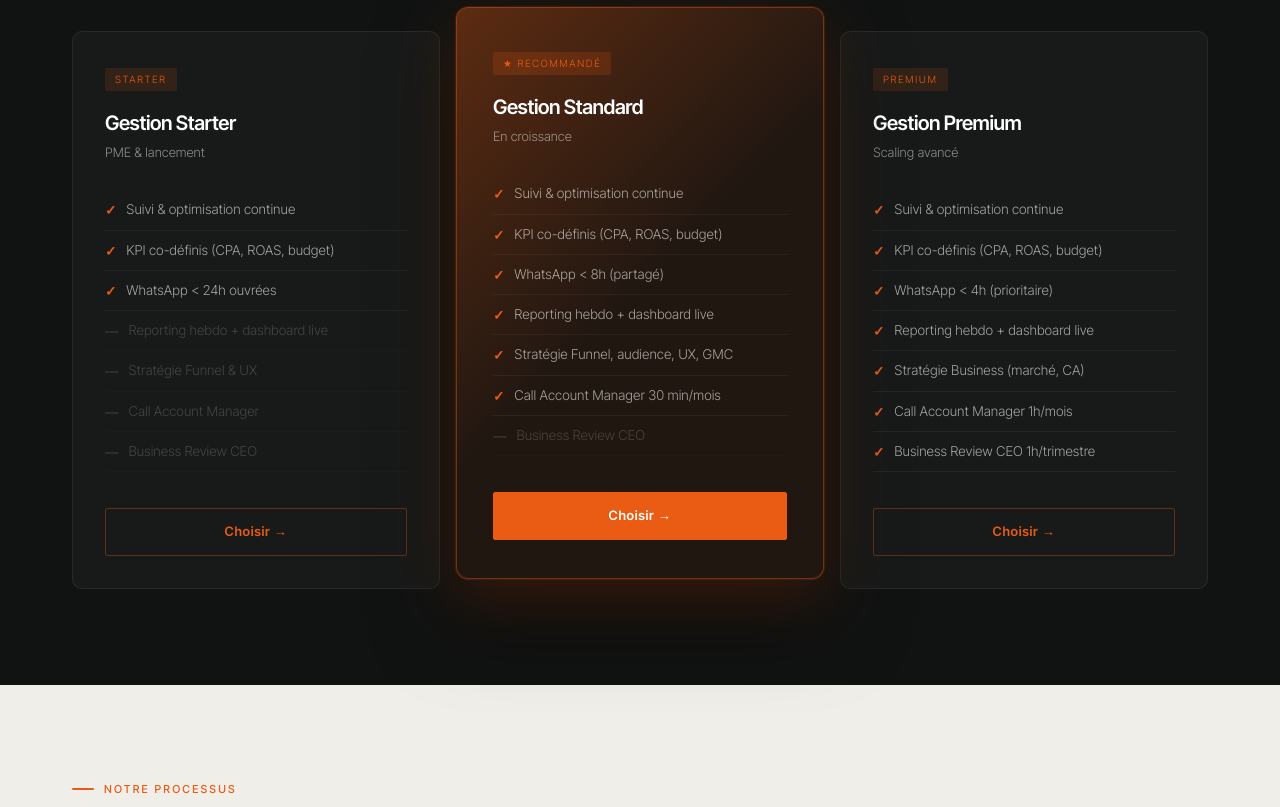
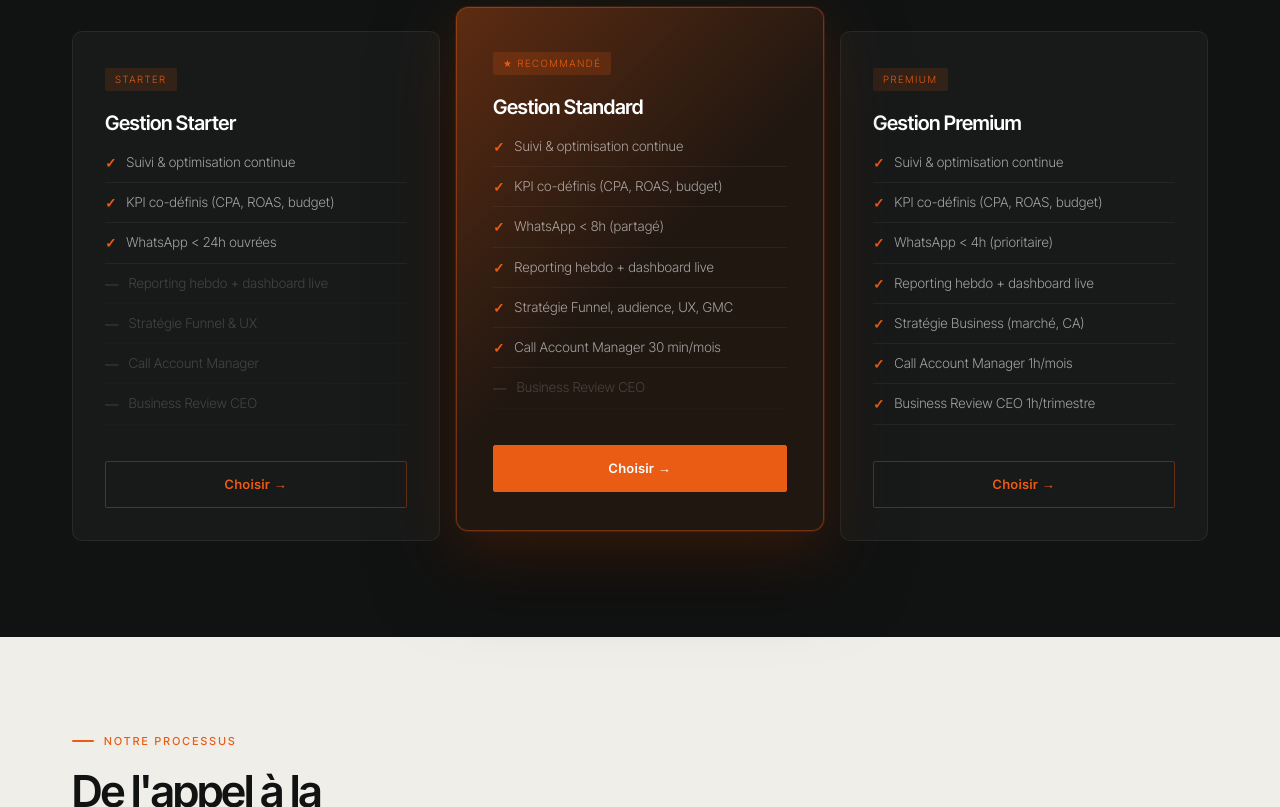
Before and after one commit to globalact-git/website, a website: page index.html in a window 1280 px wide. Shown: the part 4040-4847 px from the top of the page. Drawn offline with Linux system fonts and the light colour scheme.

Commit message:
feat: delete pack status

```diff
--- a/index.html
+++ b/index.html
@@ -860,7 +860,6 @@ function toggleFaq(btn) {
     <div class="offer-card">
       <span class="inline-block text-[10px] tracking-[0.15em] uppercase text-ga-orange bg-ga-orange/[0.12] px-2.5 py-1 rounded-sm mb-[18px] self-start">Starter</span>
       <div class="text-xl font-semibold text-white tracking-[-0.02em] mb-1.5">Gestion Starter</div>
-      <div class="text-[13px] text-white/50 mb-7 leading-[1.5]">PME &amp; lancement</div>
       <ul class="pack-features list-none mb-9 flex-1">
         <li class="text-[13.5px] text-white/60 py-[9px] border-b border-white/[0.05] flex items-start gap-2.5 leading-[1.5]">Suivi &amp; optimisation continue</li>
         <li class="text-[13.5px] text-white/60 py-[9px] border-b border-white/[0.05] flex items-start gap-2.5 leading-[1.5]">KPI co-définis (CPA, ROAS, budget)</li>
@@ -877,7 +876,6 @@ function toggleFaq(btn) {
     <div class="offer-card featured pack-card">
       <span class="inline-block text-[10px] tracking-[0.15em] uppercase text-ga-orange bg-ga-orange/[0.18] px-2.5 py-1 rounded-sm mb-[18px] self-start">★ Recommandé</span>
       <div class="text-xl font-semibold text-white tracking-[-0.02em] mb-1.5">Gestion Standard</div>
-      <div class="text-[13px] text-white/50 mb-7 leading-[1.5]">En croissance</div>
       <ul class="pack-features list-none mb-9 flex-1">
         <li class="text-[13.5px] text-white/60 py-[9px] border-b border-white/[0.05] flex items-start gap-2.5 leading-[1.5]">Suivi &amp; optimisation continue</li>
         <li class="text-[13.5px] text-white/60 py-[9px] border-b border-white/[0.05] flex items-start gap-2.5 leading-[1.5]">KPI co-définis (CPA, ROAS, budget)</li>
@@ -894,7 +892,6 @@ function toggleFaq(btn) {
     <div class="offer-card">
       <span class="inline-block text-[10px] tracking-[0.15em] uppercase text-ga-orange bg-ga-orange/[0.12] px-2.5 py-1 rounded-sm mb-[18px] self-start">Premium</span>
       <div class="text-xl font-semibold text-white tracking-[-0.02em] mb-1.5">Gestion Premium</div>
-      <div class="text-[13px] text-white/50 mb-7 leading-[1.5]">Scaling avancé</div>
       <ul class="pack-features list-none mb-9 flex-1">
         <li class="text-[13.5px] text-white/60 py-[9px] border-b border-white/[0.05] flex items-start gap-2.5 leading-[1.5]">Suivi &amp; optimisation continue</li>
         <li class="text-[13.5px] text-white/60 py-[9px] border-b border-white/[0.05] flex items-start gap-2.5 leading-[1.5]">KPI co-définis (CPA, ROAS, budget)</li>
```
